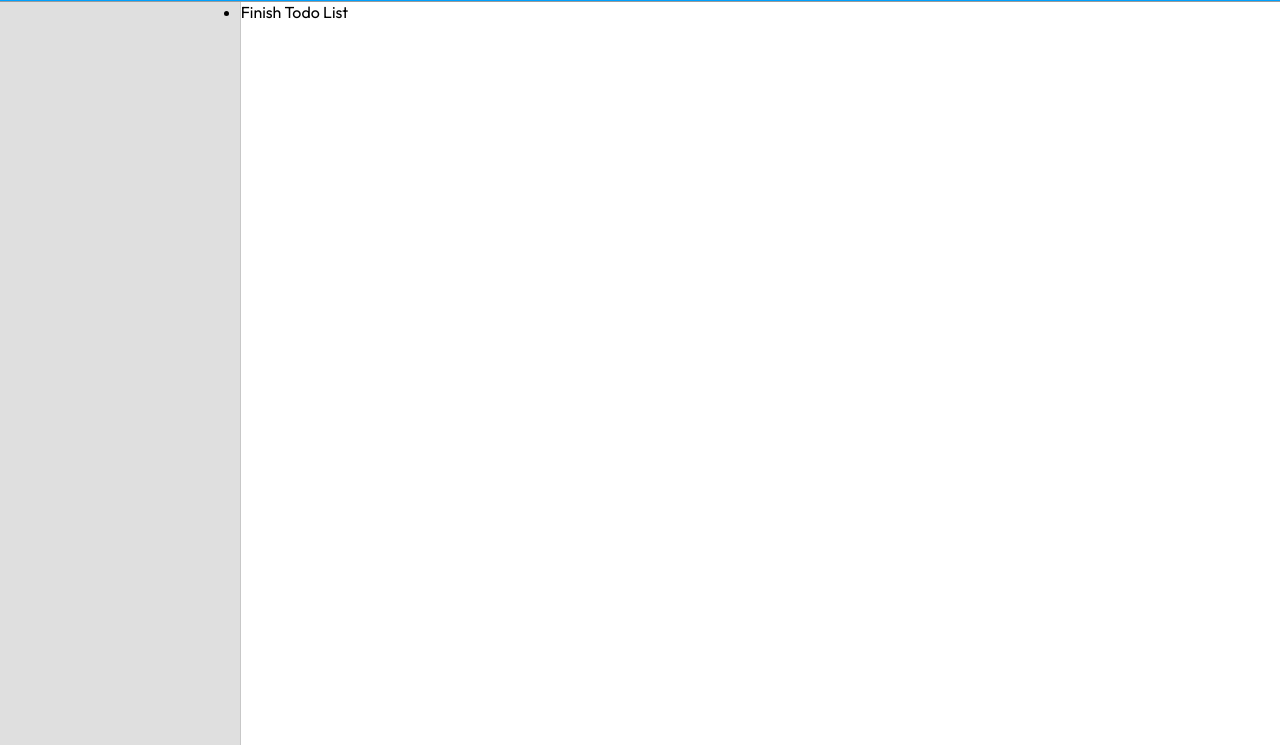
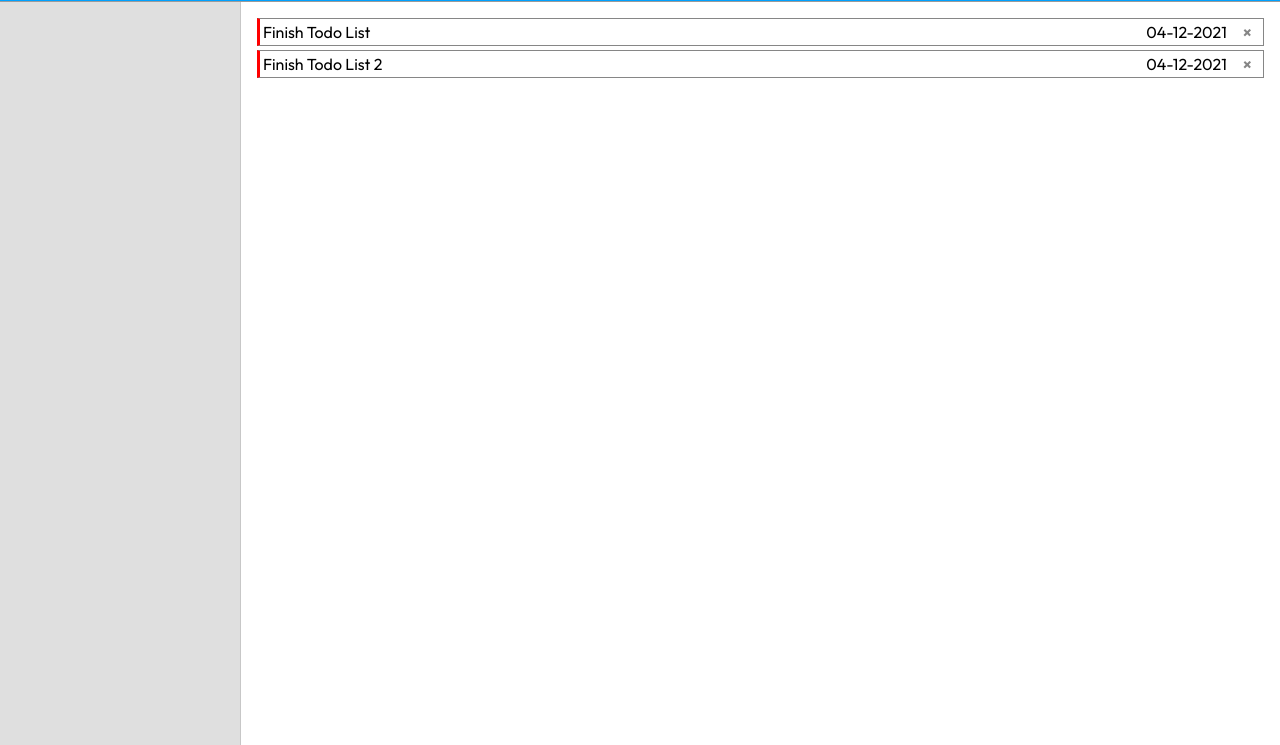
Before and after one commit to Bossolin/odin-todo-list, a website built with webpack: page dist/index.html in a window 1280 px wide. Shown: the part 55-800 px from the top of the page. Built offline with nearby package versions, Linux system fonts and the light colour scheme.

Commit message:
finished delete todo logic

```diff
--- a/src/components/Dom.js
+++ b/src/components/Dom.js
@@ -49,7 +49,15 @@ const Dom = (() => {
     })();
   };
 
-  return { modalBtns };
+  const deleteTodo = (todo) => {
+    const todoLi = document.getElementById(todo.path[1].id);
+    todoLi.remove();
+
+    Todo.todoArr = Todo.todoArr.filter((task) => +task.id !== +todo.path[1].id);
+    console.log(Todo.todoArr);
+  };
+
+  return { modalBtns, deleteTodo };
 })();
 
 export default Dom;
--- a/src/components/Logic.js
+++ b/src/components/Logic.js
@@ -1,9 +1,26 @@
+import Dom from "./Dom";
+
 const Logic = (() => {
   const displayTodo = (todo) => {
     const todoUl = document.querySelector(".todos-ul");
     const todoItem = document.createElement("li");
+    todoItem.setAttribute("id", todo.id);
 
-    todoItem.innerText = todo.title;
+    const title = document.createElement("div");
+    title.classList.add("todo-title");
+    title.innerText = todo.title;
+    todoItem.appendChild(title);
+
+    const dueDate = document.createElement("div");
+    dueDate.classList.add("todo-date");
+    dueDate.innerText = todo.dueDate;
+    todoItem.appendChild(dueDate);
+
+    const deleteTodo = document.createElement("button");
+    deleteTodo.classList.add("todo-delete");
+    deleteTodo.innerText = `×`;
+    deleteTodo.addEventListener("click", Dom.deleteTodo);
+    todoItem.appendChild(deleteTodo);
 
     todoUl.appendChild(todoItem);
   };
--- a/src/components/Todo.js
+++ b/src/components/Todo.js
@@ -1,9 +1,11 @@
 const Todo = (() => {
   const createTodo = (title, dueDate, priority, folder) => {
+    const id = Math.random();
+
     const editTodo = "inherit edit module";
     const { deleteTodo } = "inherit delete module";
 
-    return { title, dueDate, priority, folder, editTodo, deleteTodo };
+    return { title, dueDate, priority, folder, id, editTodo, deleteTodo };
   };
 
   const todoArr = [];
@@ -15,7 +17,15 @@ const Todo = (() => {
     "main"
   );
 
+  const dummyTodo2 = createTodo(
+    "Finish Todo List 2",
+    "04-12-2021",
+    "urgent",
+    "main"
+  );
+
   todoArr.push(dummyTodo);
+  todoArr.push(dummyTodo2);
 
   return { createTodo, todoArr };
 })();
--- a/src/style.css
+++ b/src/style.css
@@ -161,3 +161,38 @@ form {
   color: #00a1ff;
   background-color: white;
 }
+
+/* Todos list items CSS */
+
+.todos-ul {
+  padding: 1rem;
+  display: flex;
+  flex-direction: column;
+  gap: 0.2rem;
+}
+
+.todos-ul li {
+  padding: 0.2rem;
+  list-style-type: none;
+  display: flex;
+  border: 0.1rem solid #868686;
+  border-left: 0.2rem solid red;
+}
+
+.todo-title {
+  margin-right: auto;
+}
+
+.todo-date {
+  margin-right: 1rem;
+}
+
+.todo-delete {
+  padding-right: 0.5rem;
+  font-size: 1rem;
+  font-weight: bold;
+  color: #868686;
+  border: none;
+  background-color: white;
+  cursor: pointer;
+}
```
Also changed, not shown: dist/main.js.
